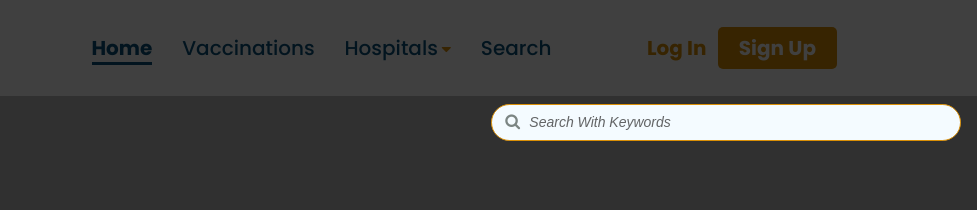
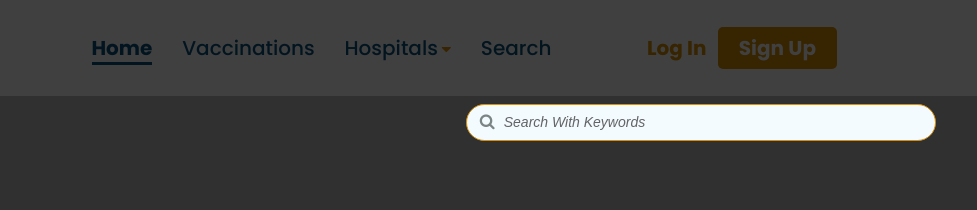
Before and after one commit to RenegadeGandhi/kid-test, a plain HTML site: page index.html in a window 1280 px wide. Both pictures are taken after a click on the link "Search". Shown: the top 210 px of the page, 303-1280 px from the left. Drawn offline with Linux system fonts and the light colour scheme.

Commit message:
nav and vac page

```diff
--- a/header.css
+++ b/header.css
@@ -129,7 +129,7 @@ nav {
     position: relative;
     width: 552px;
     top: 16%;
-    right: -39%;
+    right: -37%;
     transform: translate(50%,-50%);
 }
 
```
